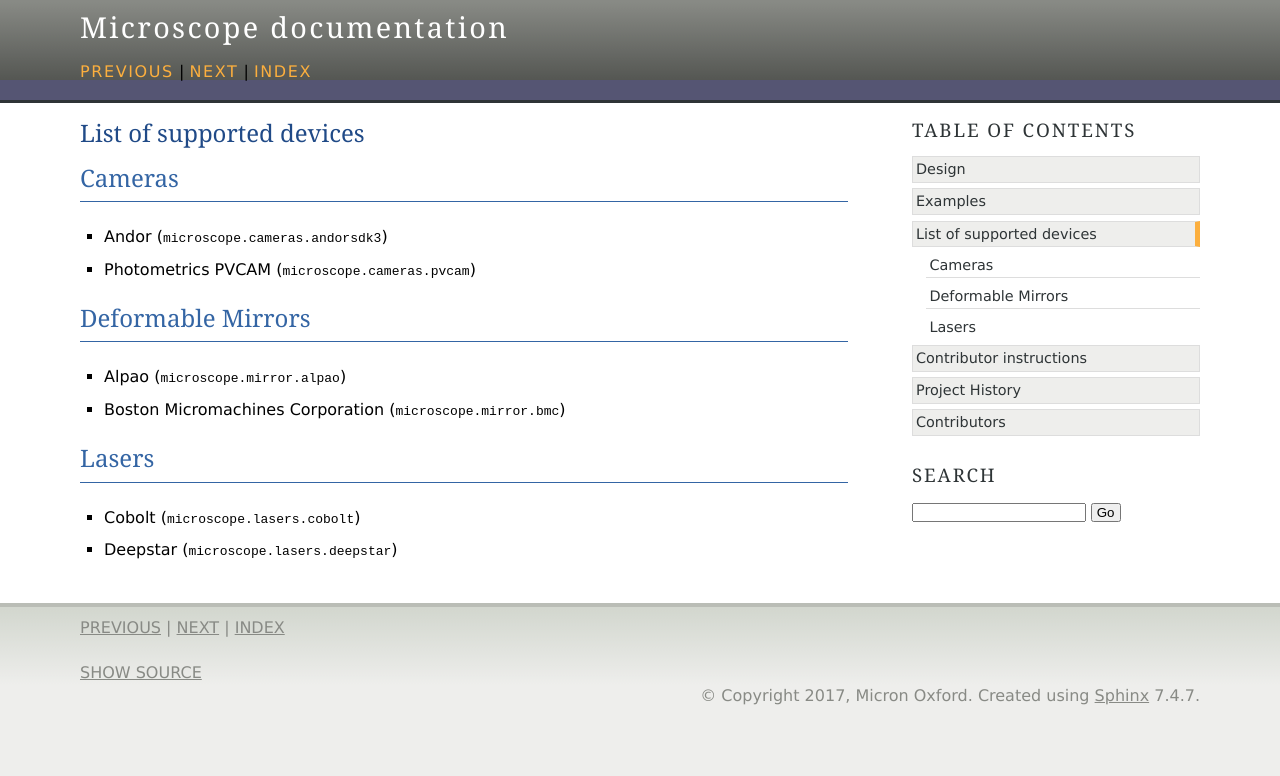
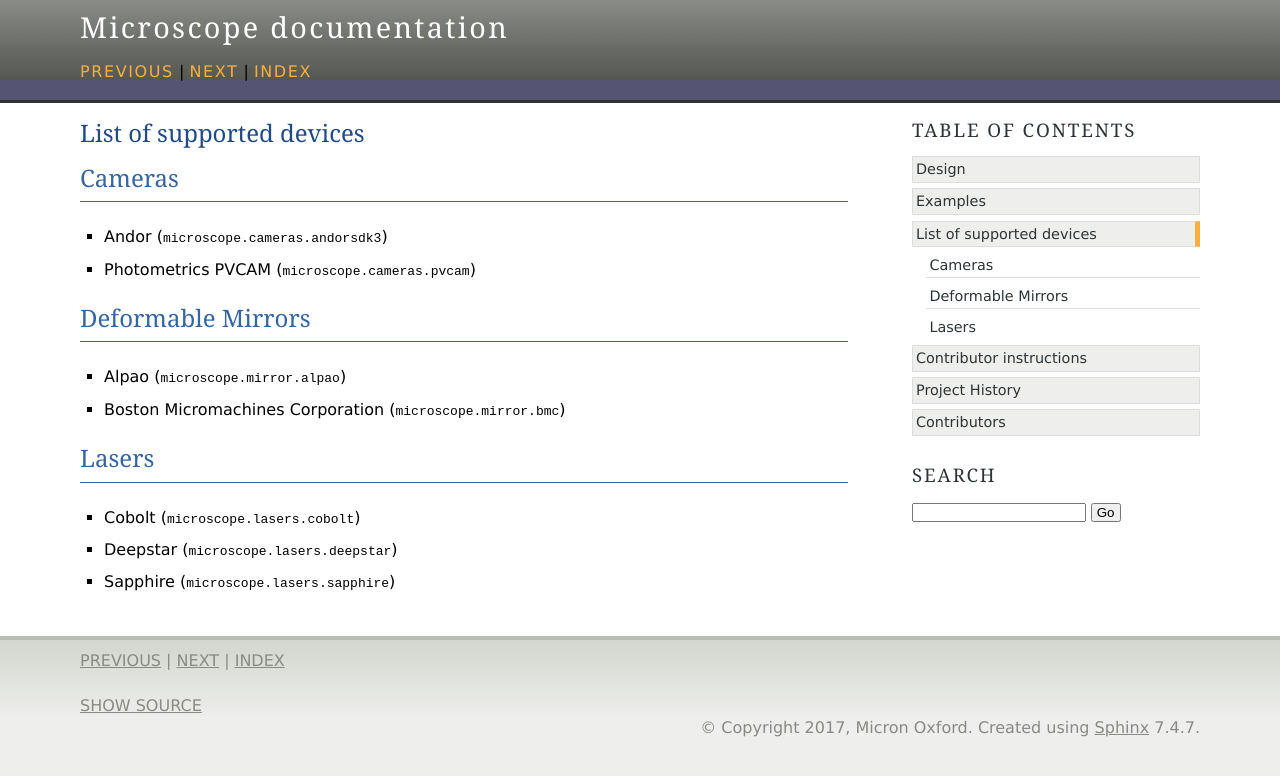
Before and after one commit to python-microscope/microscope, a Sphinx documentation site: the page built from doc/supported-devices.rst, in a window 1280 px wide. Shown: the top 776 px of the page. Built offline with Sphinx 7.4.7, drawn with Linux system fonts in a browser that asks for light colours; pages that are not in the unit, such as notebooks, are missing from menus.

Commit message:
doc: note Tiago as contributor and support for Sapphire lasers

```diff
--- a/doc/contributors.rst
+++ b/doc/contributors.rst
@@ -16,3 +16,4 @@ Microscope:
 - Amy Howard
 - David Miguel Susano Pinto
 - Mick Phillips
+- Tiago Susano Pinto
--- a/doc/supported-devices.rst
+++ b/doc/supported-devices.rst
@@ -27,3 +27,4 @@ Lasers
 
 - Cobolt (:class:`microscope.lasers.cobolt`)
 - Deepstar (:class:`microscope.lasers.deepstar`)
+- Sapphire (:class:`microscope.lasers.sapphire`)
```
